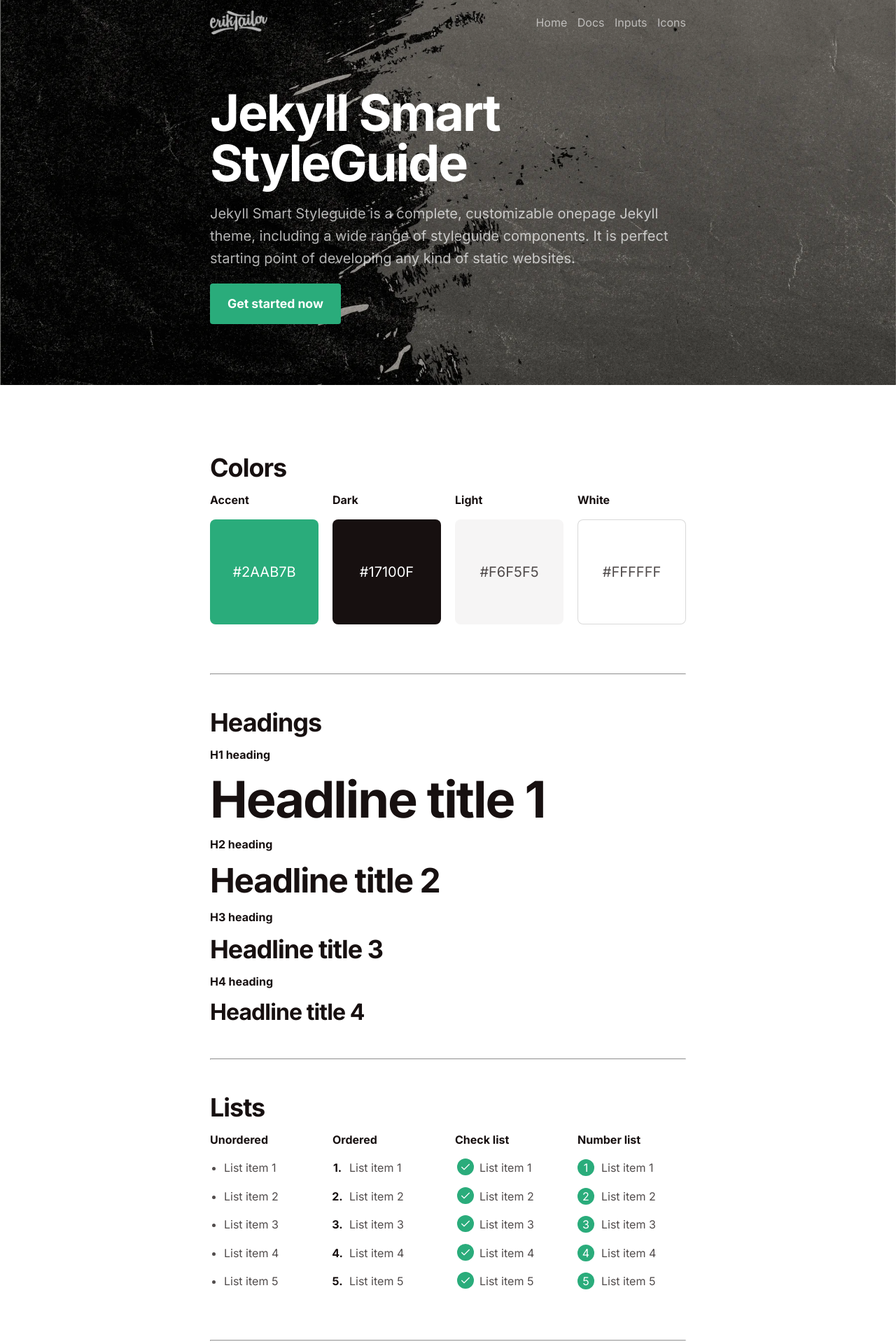
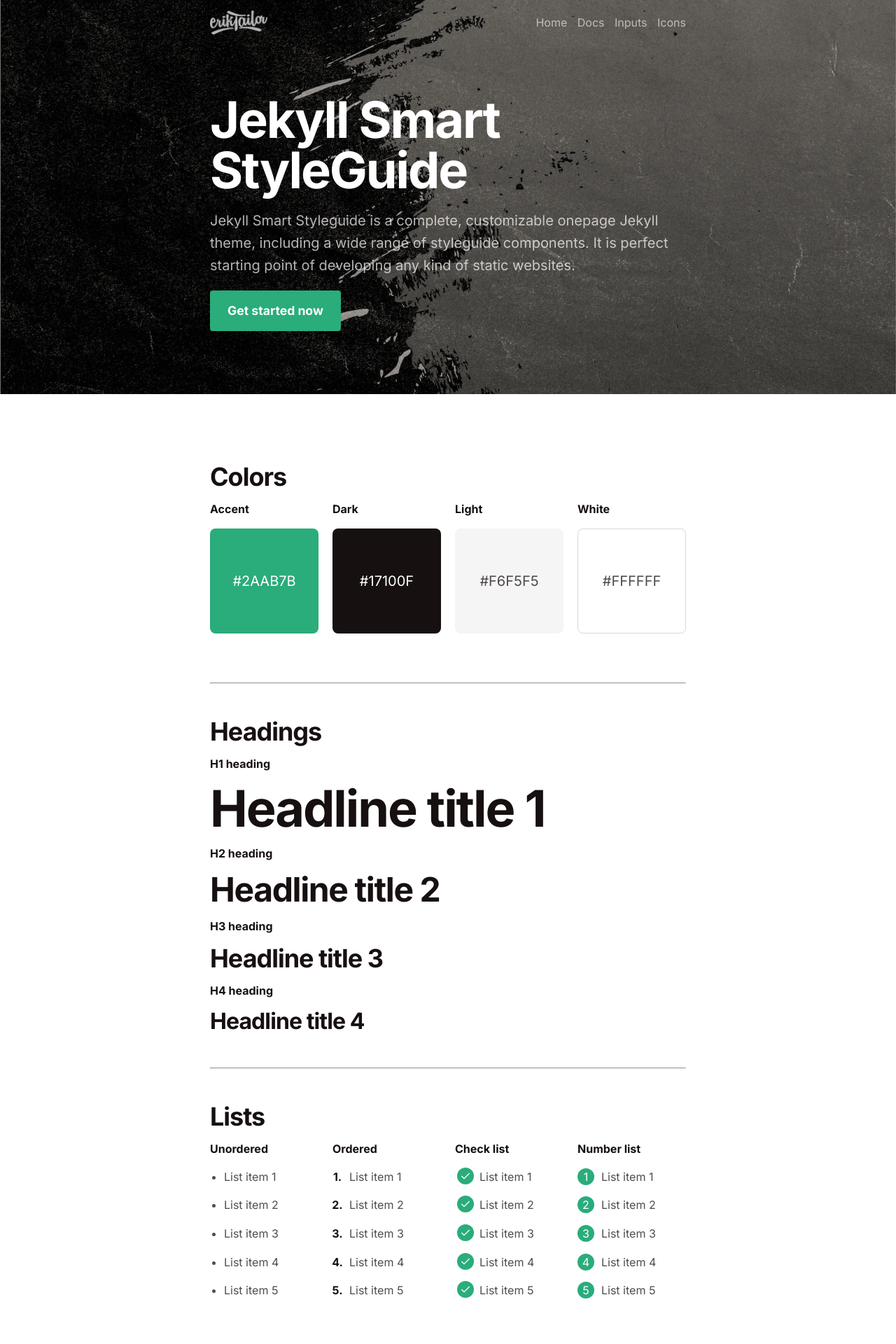
Before and after one commit to eriktailor/jekyll-sharp-styleguide, a Jekyll site: the page built from index.md, in a window 1280 px wide. Shown: the top 1920 px of the page at 70% size. Built offline with Jekyll 4.4.1, drawn with Linux system fonts in a browser that asks for light colours; some web fonts are replaced.

Commit message:
header updated

```diff
--- a/_includes/header.html
+++ b/_includes/header.html
@@ -1,8 +1,26 @@
 <header>
+
     {% include navbar.html %}
+
     <div class="container">
-        <h1>{{ site.title }}</h1>
-        <p class="text-white opacity-70">Jekyll Smart Styleguide is a complete, customizable onepage Jekyll theme, including a wide range of styleguide components. It is perfect starting point of developing any kind of static websites.</p>
-        <a class="btn" href="https://github.com/eriktailor/jekyll-sharp-styleguide" target="_blank">Get started now</a>
+
+        <!-- Header title -->
+        {% if page.title %}
+            <h1>{{ page.title }}</h1>
+        {% else %}
+            <h1>{{ site.title }}</h1>
+        {% endif %}
+
+        <!-- Header description -->
+        {% if page.description %}
+            <p class="text-white opacity-70">{{ page.description }}</p>
+        {% endif %}
+
+        <!-- Header button -->
+        {% if page.button %}
+            <a class="btn" href="{{ page.button.link }}" target="_blank">{{ page.button.text }}</a>
+        {% endif %}
+
     </div>
+
 </header>
--- a/_sass/_header.scss
+++ b/_sass/_header.scss
@@ -7,11 +7,13 @@
     background-image: url('../img/header_bg.webp');
     background-size: cover;
     background-position: center;
-    min-height: 550px;
+    > .container {
+        padding: 70px $spacer;
+        @media (max-width: $breakpoint-sm) {
+            padding: 35px $spacer;
+        }
+    }
     h1, h2, h3 {
         color: $white;
     }
-    @media (max-width: $breakpoint-sm) {
-        min-height: 450px;
-    }
 }
--- a/_sass/_navbar.scss
+++ b/_sass/_navbar.scss
@@ -4,7 +4,6 @@
 // Navigation bar
 .navbar {
     padding: 15px 0;
-    margin-bottom: 60px;
     ul {
         list-style: none;
         padding: 0;
@@ -22,6 +21,9 @@
                     transition: opacity 0.25s;
                 }
             }
+        }
+        @media (max-width: $breakpoint-xs) {
+            display: none;
         }
     }
     .container {
--- a/index.md
+++ b/index.md
@@ -1,7 +1,10 @@
 ---
 layout: default
-title: "Jekyll Sharp StyleGuide"
-description: A fresh, lightweight custom built styleguide template to use with Jekyll sites. Just download or clone from the github repo and start building your site upon it.
+title: Jekyll Smart StyleGuide
+description: Jekyll Smart Styleguide is a complete, customizable onepage Jekyll theme, including a wide range of styleguide components. It is perfect starting point of developing any kind of static websites.
+button:
+  link: https://themeforest.net/user/eriktailor
+  text: Get started now
 ---
 
 {% include colors.html %}
```
Also changed, not shown: 2 other files.
